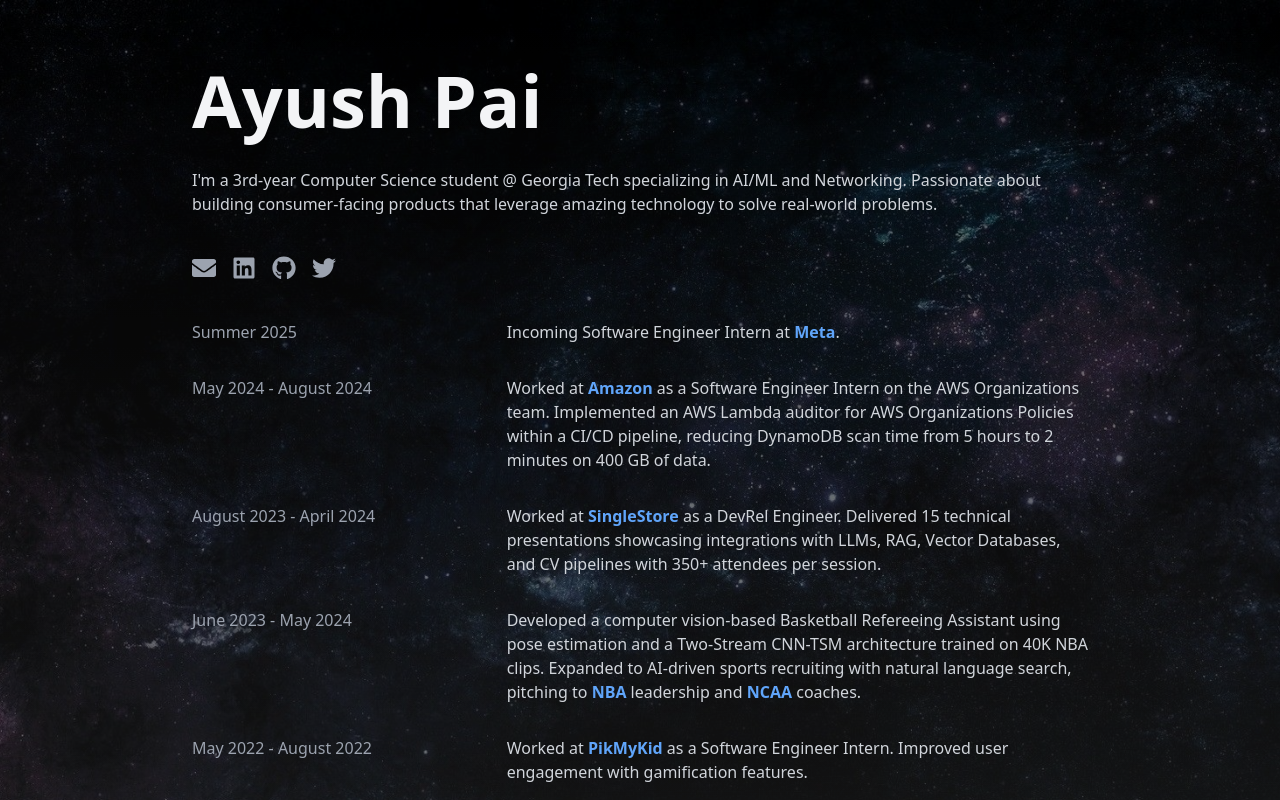
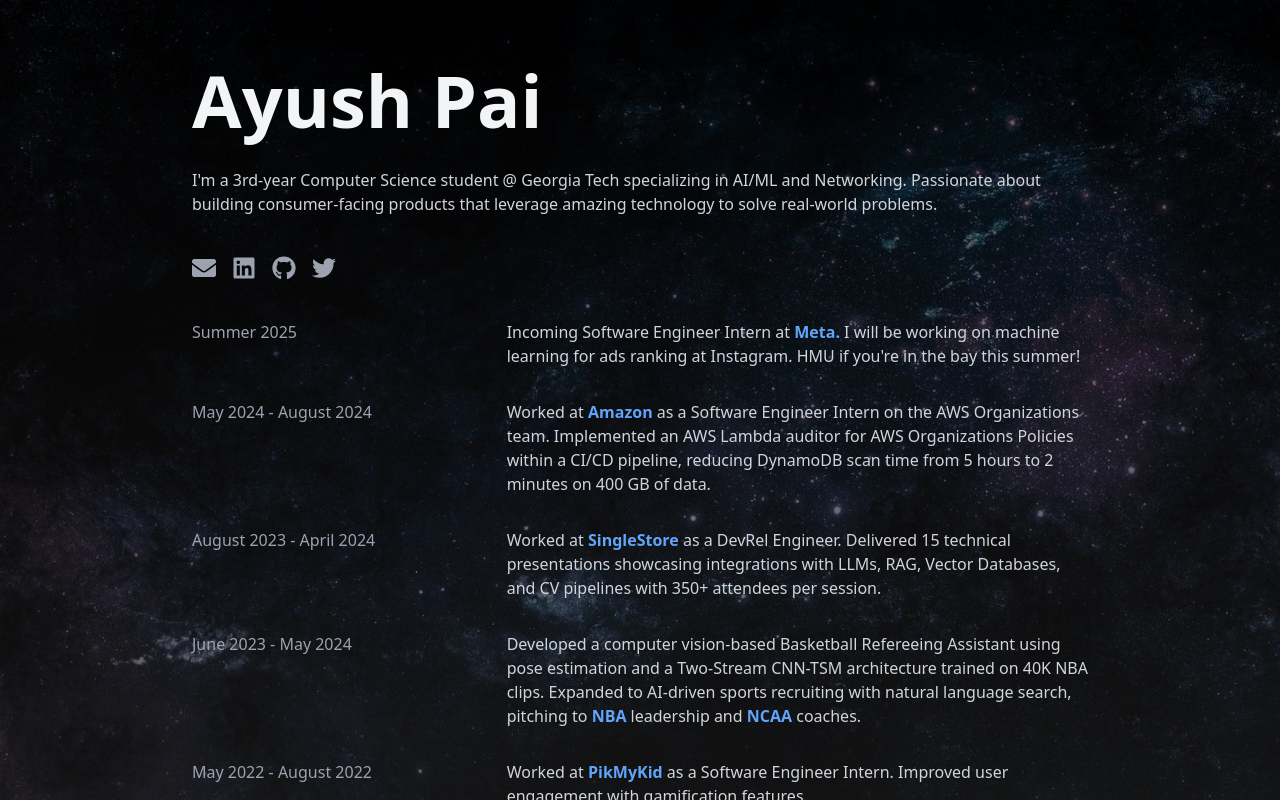
Before and after one commit to ayushpai/ayushpai.github.io, a Next.js app: page / in a window 1280 px wide. Shown: the top 800 px of the page. Built offline with nearby package versions, Linux system fonts and the light colour scheme.

Commit message:
meta, twitter update.

```diff
--- a/src/app/page.tsx
+++ b/src/app/page.tsx
@@ -7,7 +7,7 @@
     description: (
       <>
         Incoming Software Engineer Intern at{" "}
-        <span className="font-bold text-blue-400">Meta</span>.
+        <span className="font-bold text-blue-400">Meta.</span> I will be working on machine learning for ads ranking at Instagram. HMU if you're in the bay this summer!
       </>
     ),
   },
@@ -109,7 +109,7 @@
             <FaGithub size={24} />
           </a>
           <a
-            href="https://twitter.com/ayushspai"
+            href="https://twitter.com/ayushpai0"
             aria-label="Twitter"
             className="text-gray-400 hover:text-gray-200"
             target="_blank"
```
